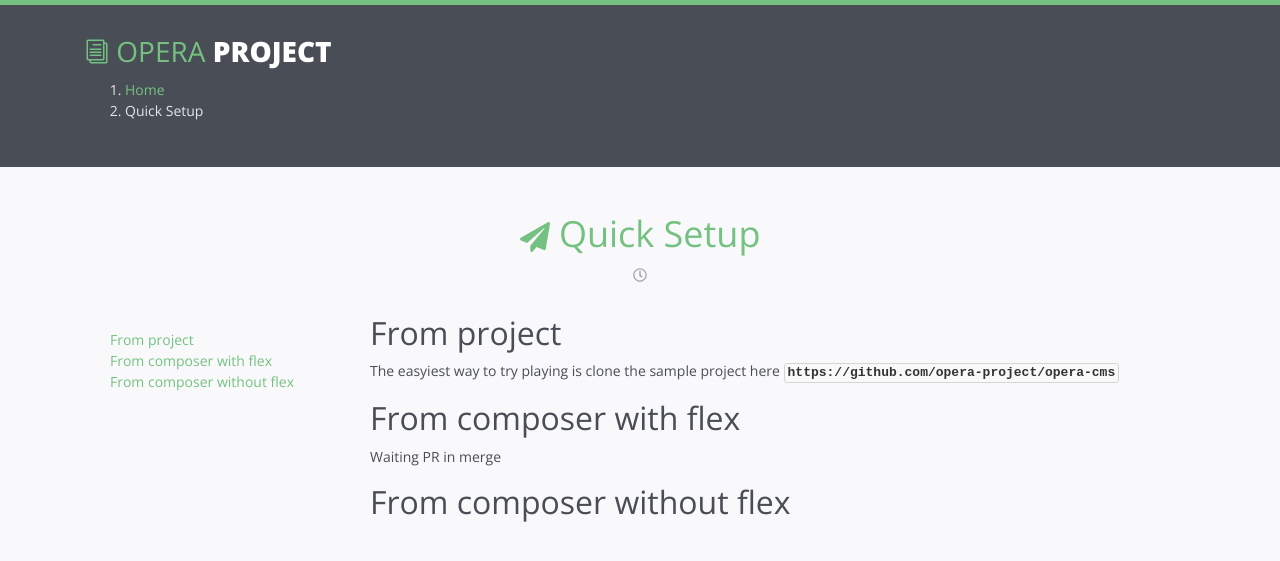
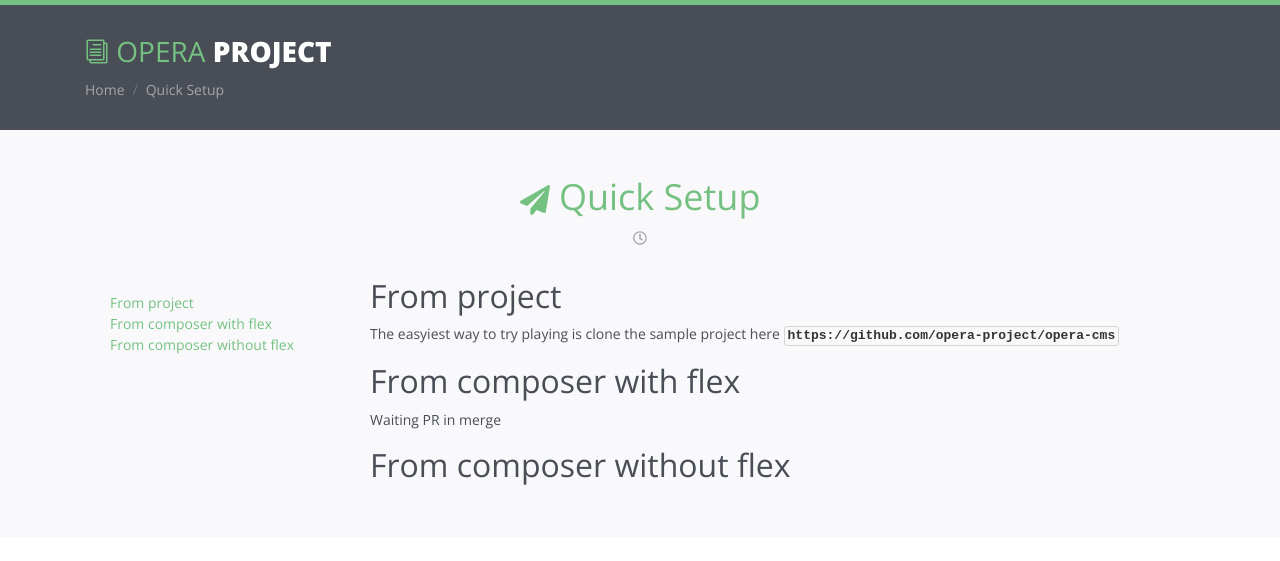
Before and after one commit to opera-project/opera-project.github.io, a Jekyll site: the page built from quick-setup.md, in a window 1280 px wide. Shown: the top 561 px of the page. Built offline with Jekyll 4.4.1, drawn with Linux system fonts in a browser that asks for light colours; nearby versions of some CDN libraries.

Commit message:
Fix breadcrumb

```diff
--- a/_layouts/doc.html
+++ b/_layouts/doc.html
@@ -37,7 +37,7 @@
                 </div>
                 <!--//branding-->
 
-                <ol class="breadcrumbs">
+                <ol class="breadcrumb">
 
                     <li class="breadcrumb-item">
                         <a href="index.html">Home</a>
@@ -48,7 +48,7 @@
                         <a href="{{ site.baseurl}}{{ p.url }}">{{ p.title }}</a>
                     </li>
                     {% endfor %}
-                    <li class="active">{{ page.title }}</li>
+                    <li class="breadcrumb-item active">{{ page.title }}</li>
                 </ol>
             </div>
             <!--//container-->
```
